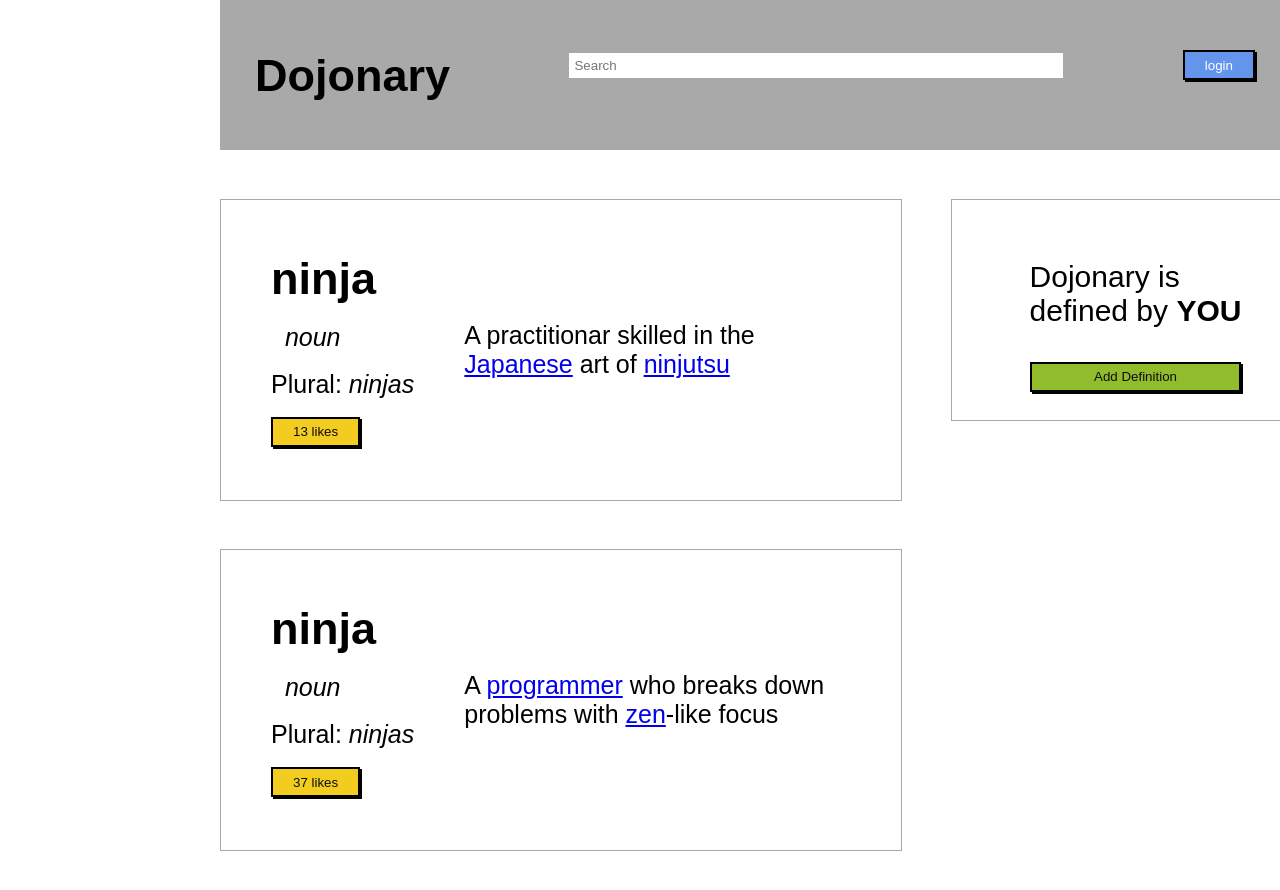
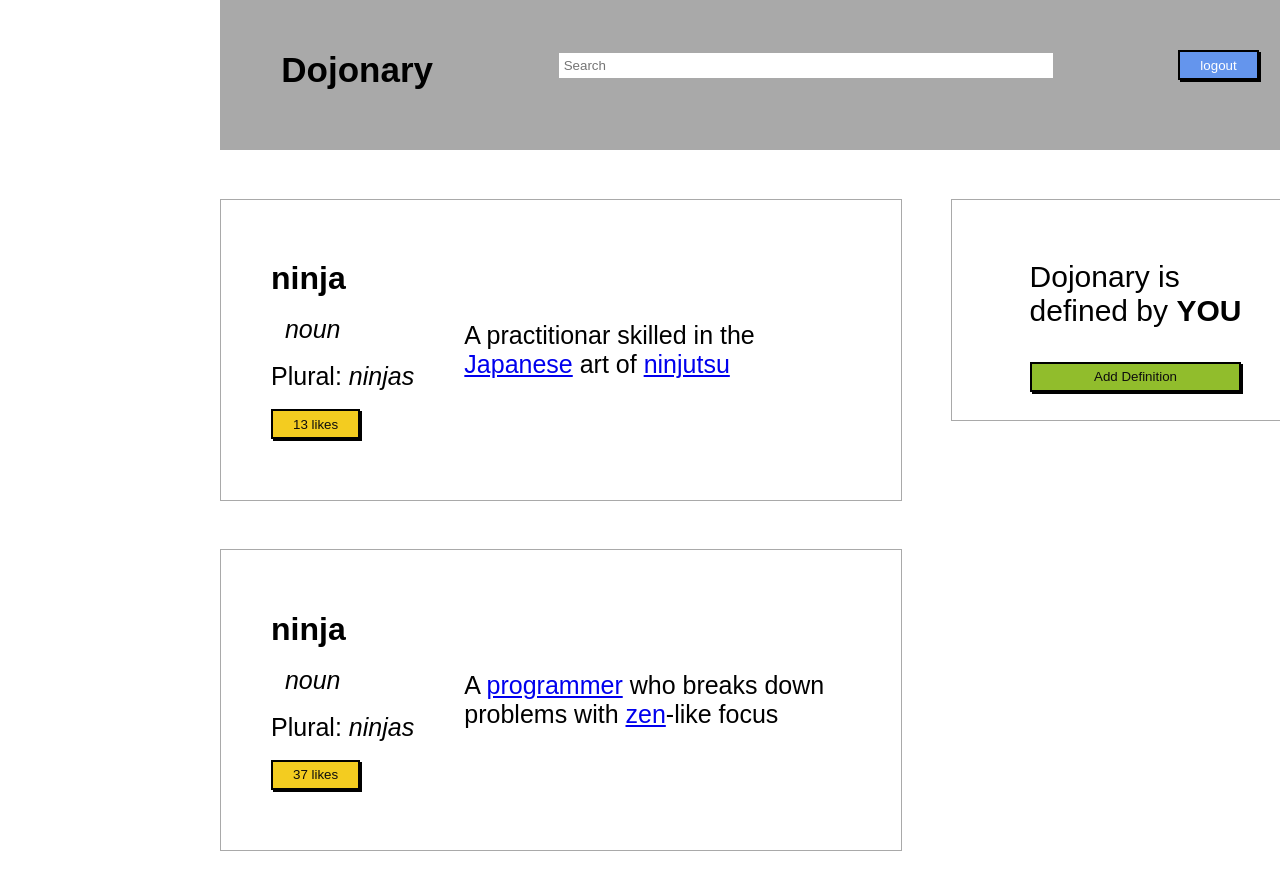
Before and after one commit to Yma-Van2020/JS-HTML-CSS, a plain HTML site: page button clicker/index.html in a window 1280 px wide. Both pictures are taken after a click on the button "login". Shown: the top 890 px of the page. Drawn offline with Linux system fonts and the light colour scheme.

Commit message:
finished assign

```diff
--- a/button clicker/index.html
+++ b/button clicker/index.html
@@ -12,14 +12,13 @@
 <body>
   <div class="container">
     <header>
-      <div class="searchbar">
-        <h1>Dojonary</h1>
+      <nav id="navbar">
+        <h1 style="font-size:35px;">Dojonary</h1>
         <form class="search">
           <input class="search" type="search" placeholder="Search">
         </form>
-        <input class="btn" type="button" value="login">
-
-      </div>
+        <input class="btn" type="button" value="login" onclick="changeText(this)">
+      </nav>
     </header>
 
     <div class="first-blk">
@@ -27,7 +26,7 @@
         <h1>ninja</h1><br>
         <P>&nbsp;&nbsp;<em>noun</em></p><br>
         <p>Plural: <em>ninjas</em></p><br>
-        <input class="yellow-btn" type="button" value="13 likes">
+        <input class="yellow-btn" type="button" value="13 likes" onclick="alert('Ninja was liked')">
       </div>
 
       <div class="right-col">
@@ -40,7 +39,7 @@
     <div class="second-blk">
       <div class="third-col">
         <p>Dojonary is<br>defined by <strong>YOU</strong></p><br>
-        <input class="green-btn" type="button" value="Add Definition">
+        <input class="green-btn" type="button" value="Add Definition" onclick="hide(this)">
       </div>
     </div>
 
@@ -49,7 +48,7 @@
         <h1>ninja</h1><br>
         <P>&nbsp;&nbsp;<em>noun</em></p><br>
         <p>Plural: <em>ninjas</em></p><br>
-        <input class="yellow-btn" type="button" value="37 likes">
+        <input class="yellow-btn" type="button" value="37 likes" onclick="alert('Ninja was liked')">
       </div>
 
       <div class="right-col">
--- a/button clicker/script.js
+++ b/button clicker/script.js
@@ -0,0 +1,8 @@
+
+function hide (element) {
+  element.remove()
+}
+
+function changeText (element) {
+  element.value = 'logout'
+}
--- a/button clicker/style.css
+++ b/button clicker/style.css
@@ -18,9 +18,9 @@
  "third-blk third-blk . ";
 }
 
-.searchbar{
+#navbar{
   display: flex;
-  justify-content: space-between;
+  justify-content: space-around;
 }
 
 
@@ -81,9 +81,6 @@ margin-left: 50px;
   font-size: 25px;
 }
 
-.left-col h1{
-  font-size: 45px;
-}
 
 .third-col{
 display: grid;
@@ -113,7 +110,6 @@ font-size: 30px;
     box-shadow: 2px 2px black;
     padding: 5px 20px;
     height: 30px;
-    margin-right:65px;
   }
 
   .yellow-btn{
```
